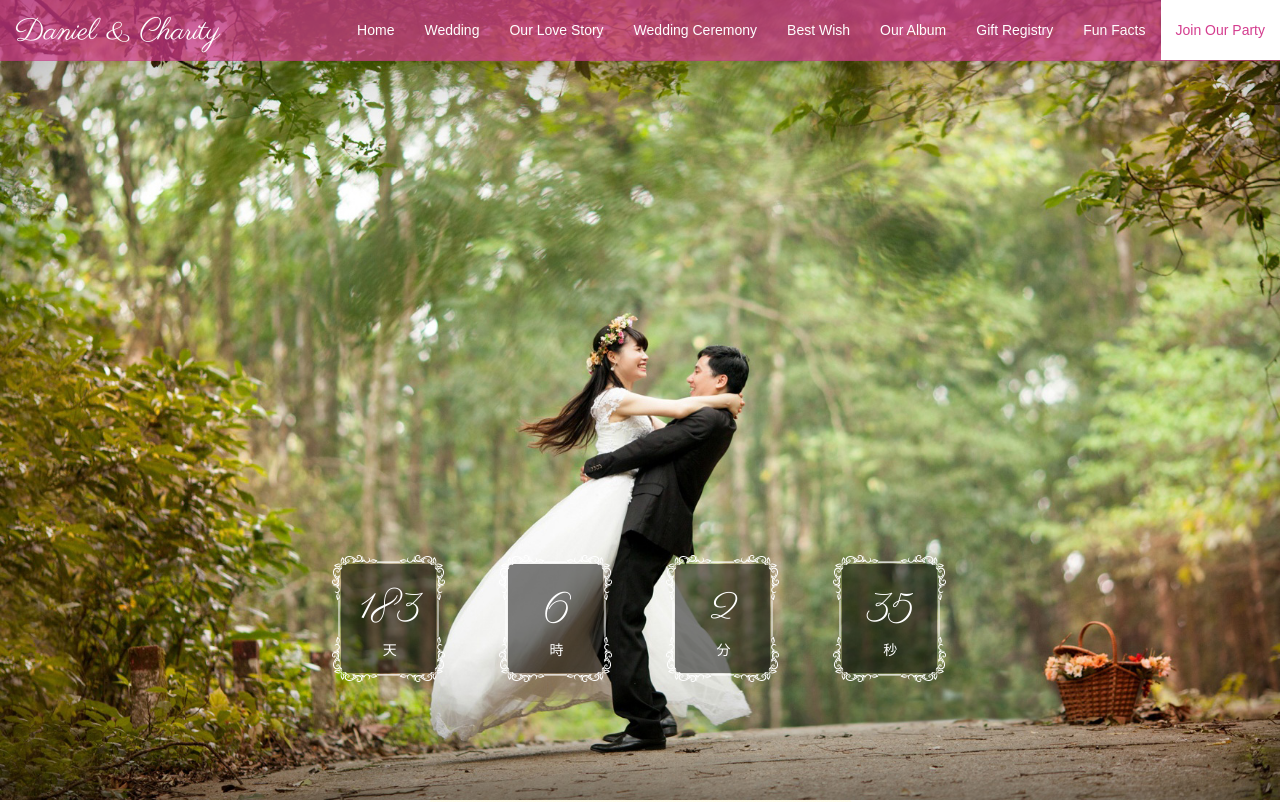
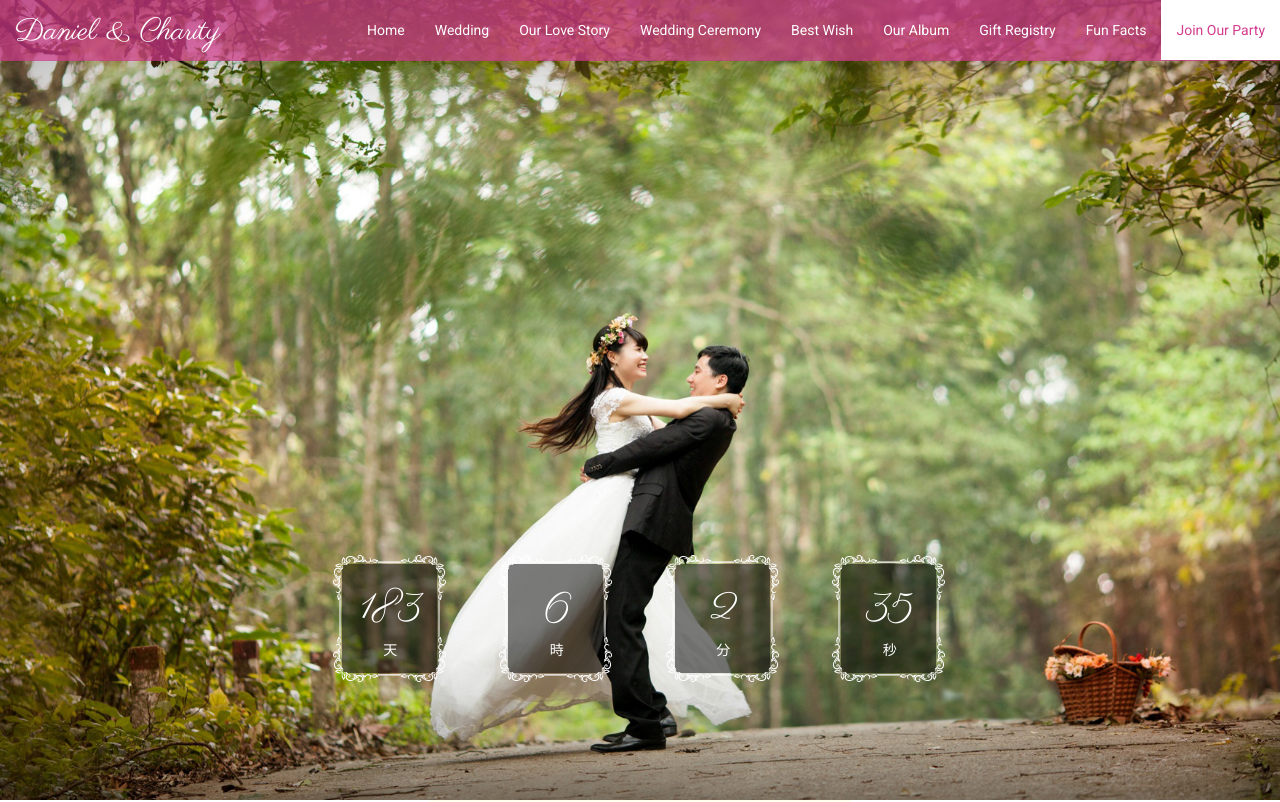
Before and after one commit to Daniel520520/Daniel520520.github.io, a plain HTML site: page index.html in a window 1280 px wide. Shown: the top 802 px of the page. Drawn offline with Linux system fonts and the light colour scheme; a web font is replaced by a local one.

Commit message:
change font order

```diff
--- a/css/style.css
+++ b/css/style.css
@@ -63,8 +63,7 @@ html,
 	  width: 100%;
 	}
 body {
-	/*font-family: 'Roboto', sans-serif;*/
-    font-family: 'cwTeXYen', sans-serif;
+	font-family: 'Roboto', 'cwTeXYen', sans-serif;
 }
 body {
 	color:#444444;
@@ -87,8 +86,7 @@ h3,
 h4,
 h5,
 h6 {
-  	font-family: 'Parisienne', cursive;
-    /*font-family: 'cwTeXYen', sans-serif;*/
+  	font-family: 'Parisienne', 'cwTeXYen', cursive;
 }
 p {
   	line-height: 1.5;
```
